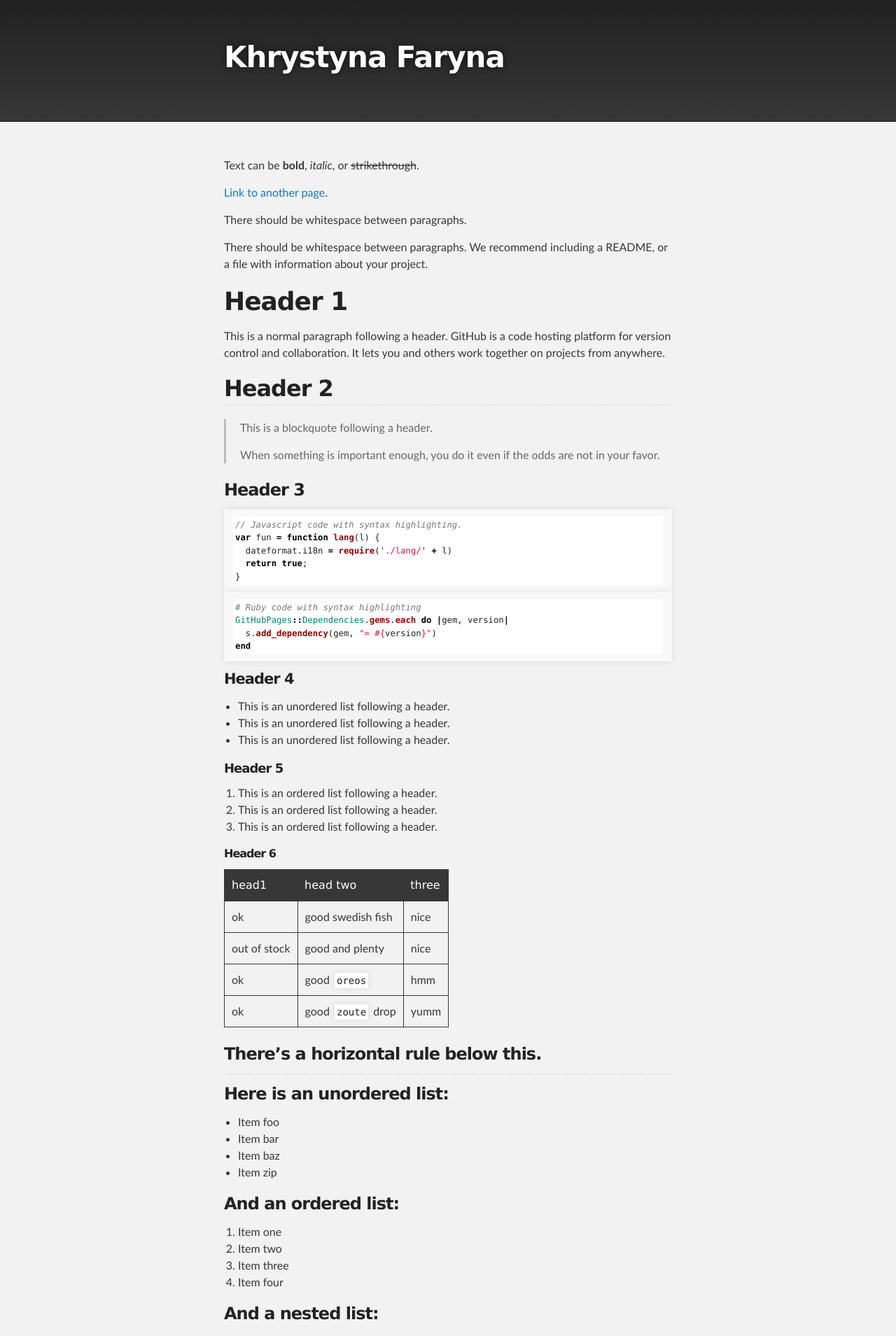
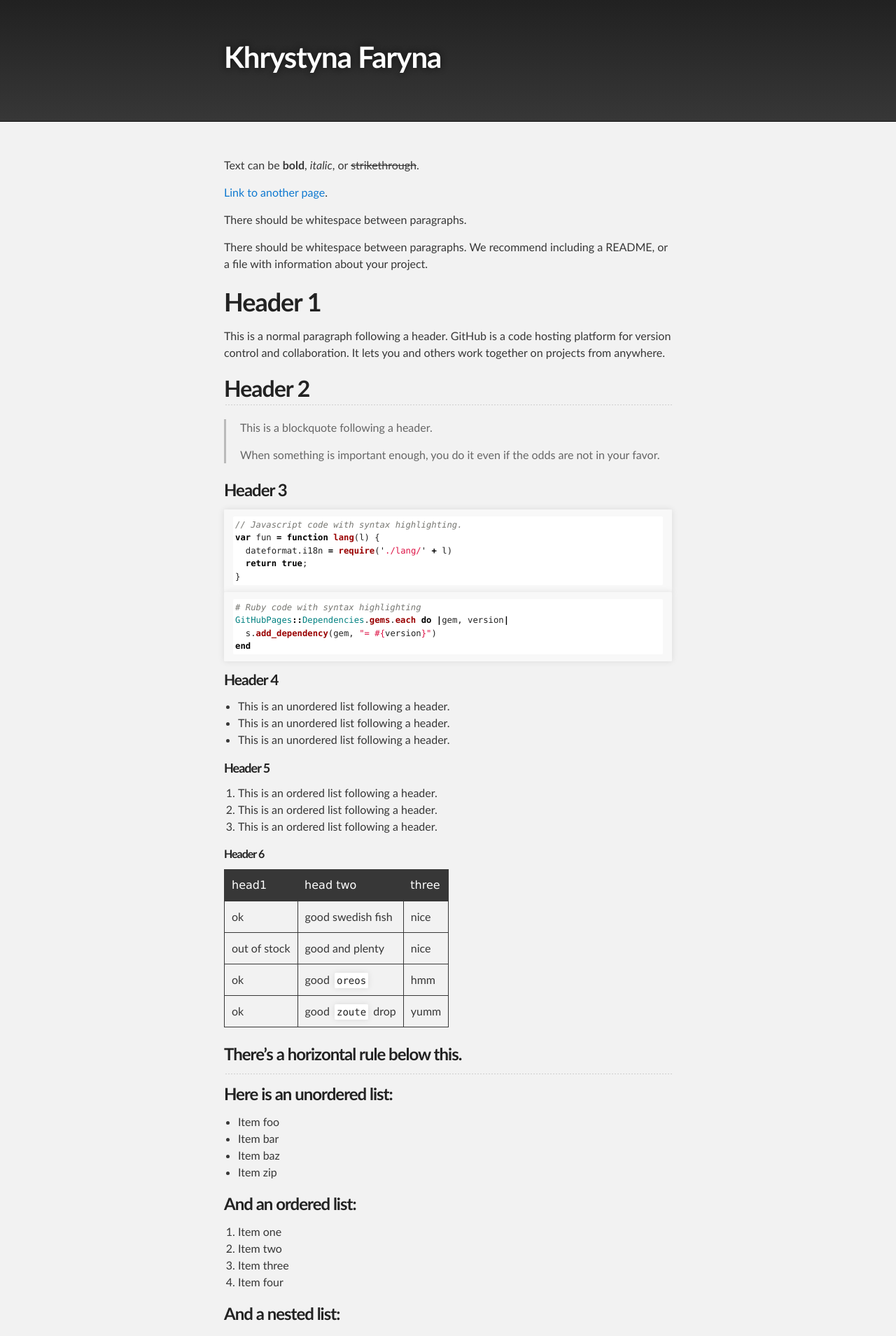
Before and after one commit to KhrystynaFaryna/khrystynafaryna.github.io, a Jekyll site: the page built from index.md, in a window 1280 px wide. Shown: the top 1909 px of the page at 70% size. Built offline with Jekyll 4.4.1, drawn with Linux system fonts in a browser that asks for light colours; the repository's description, which GitHub fills in, is left out.

Commit message:
Update jekyll-theme-slate.scss

```diff
--- a/_sass/jekyll-theme-slate.scss
+++ b/_sass/jekyll-theme-slate.scss
@@ -48,7 +48,7 @@ body {
   color:#373737;
   background: #212121;
   font-size: 16px;
-  font-family: 'Myriad Pro', Calibri, Helvetica, Arial, sans-serif;
+  font-family: 'Montserrat', Calibri, Helvetica, Arial, sans-serif;
   line-height: 1.5;
   -webkit-font-smoothing: antialiased;
 }
@@ -57,7 +57,7 @@ h1, h2, h3, h4, h5, h6 {
   margin: 10px 0;
   font-weight: 700;
   color:#222222;
-  font-family: 'Lucida Grande', 'Calibri', Helvetica, Arial, sans-serif;
+  font-family: 'Montserrat', 'Calibri', Helvetica, Arial, sans-serif;
   letter-spacing: -1px;
 }
 
```
